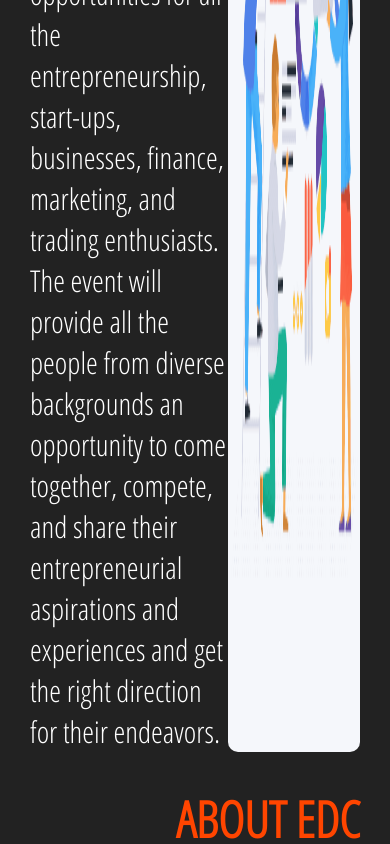
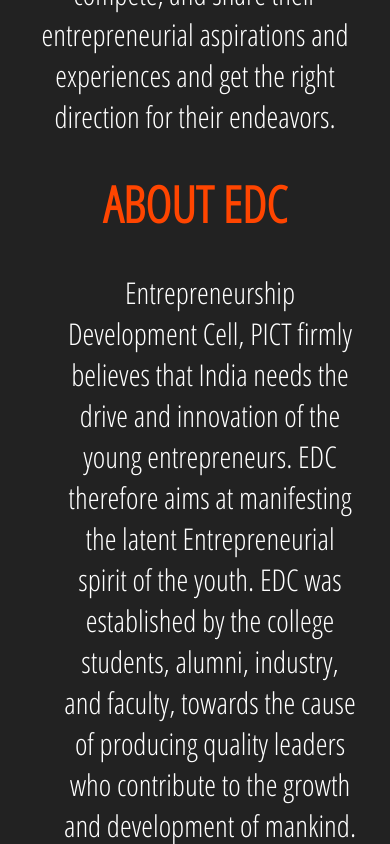
Before and after one commit to omtayade/Magnate21, a React (Create React App) app: page /about-us in a window 390 px wide. Shown: the part 1156-2000 px from the top of the page. Built offline with nearby package versions, Linux system fonts and the light colour scheme; no server answers; a web font is replaced by a local one.

Commit message:
updated home

```diff
--- a/src/components/home/home.css
+++ b/src/components/home/home.css
@@ -161,7 +161,7 @@
   margin: 5px 0;
   transition: 100ms ease;
   font-size: 1.5em;
-  padding: 8px;
+  padding: 0 8px 0 0;
 }
 
 .instagram p,
@@ -196,12 +196,17 @@
 .social-inner {
   display: flex;
   align-items: center;
+  color: white;
 }
 
 .social-inner i {
   margin-right: 17px;
   color: white;
   margin-left: 5px;
+}
+
+.social-inner i:hover{
+  color: white;
 }
 
 @media (min-width: 1000px) {
@@ -235,3 +240,10 @@
     justify-content: space-between;
   }
 }
+
+
+@media (max-width : 700px){
+  .side-social{
+    display: none;
+  }
+}
--- a/src/pages/About us/aboutus.css
+++ b/src/pages/About us/aboutus.css
@@ -70,3 +70,26 @@
     font-size: 50px;
     color: orangered;
 }
+
+@media (max-width : 900px){
+    .about-edc-svg{
+        display: none;
+    }
+    .about-magnate-svg{
+        display: none;
+    }
+    .about-edc-content{
+        width: 100%;
+        text-align: center;
+    }
+    .about-magnate-content{
+        width: 100%;
+        text-align: center;
+    }
+    .about-magnate h1{
+        text-align: center;
+    }
+    .about-edc h1{
+        text-align: center;
+    }
+}
--- a/src/pages/Speakers/Carousel.css
+++ b/src/pages/Speakers/Carousel.css
@@ -1,5 +1,5 @@
-@import "~slick-carousel/slick/slick.css";
-@import "~slick-carousel/slick/slick-theme.css";
+@import "slick-carousel/slick/slick.css";
+@import "slick-carousel/slick/slick-theme.css";
 
 .Carousel {
   padding-top: 30vh;
```
